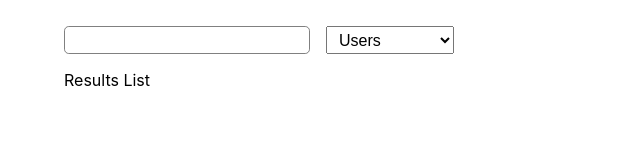
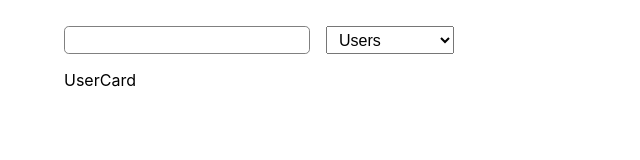
Before and after one commit to AmirOverLord/GithubSearcher, a React (Create React App) app in the folder frontend/: page / in a window 1280 px wide. Shown: the part 122-282 px from the top of the page, without its empty margins (0-640 px from the left). Built offline with nearby package versions, Linux system fonts and the light colour scheme.

Commit message:
Cards UI

```diff
--- /dev/null
+++ b/frontend/src/components/RepositoryCard.tsx
@@ -0,0 +1,7 @@
+import React from "react";
+
+const RepositoryCard = () => {
+  return <div>RepositoryCard</div>;
+};
+
+export default RepositoryCard;
--- a/frontend/src/components/ResultList.tsx
+++ b/frontend/src/components/ResultList.tsx
@@ -1,7 +1,13 @@
 import React from "react";
+import UserCard from "./UserCard";
+import RepositoryCard from "./RepositoryCard";
 
 const ResultList = () => {
-  return <div>Results List</div>;
+  return (
+    <div>
+      <UserCard />
+    </div>
+  );
 };
 
 export default ResultList;
--- a/frontend/src/components/SearchInput.tsx
+++ b/frontend/src/components/SearchInput.tsx
@@ -5,8 +5,8 @@ const SearchInput = () => {
     <div className="search-component">
       <input />
       <select name="list" id="list">
-        <option value="users">Users</option>
-        <option value="repos">Repos</option>
+        <option value="user">Users</option>
+        <option value="repo">Repository</option>
       </select>
     </div>
   );
--- /dev/null
+++ b/frontend/src/components/UserCard.tsx
@@ -0,0 +1,7 @@
+import React from "react";
+
+const UserCard = () => {
+  return <div className="">UserCard</div>;
+};
+
+export default UserCard;
```
